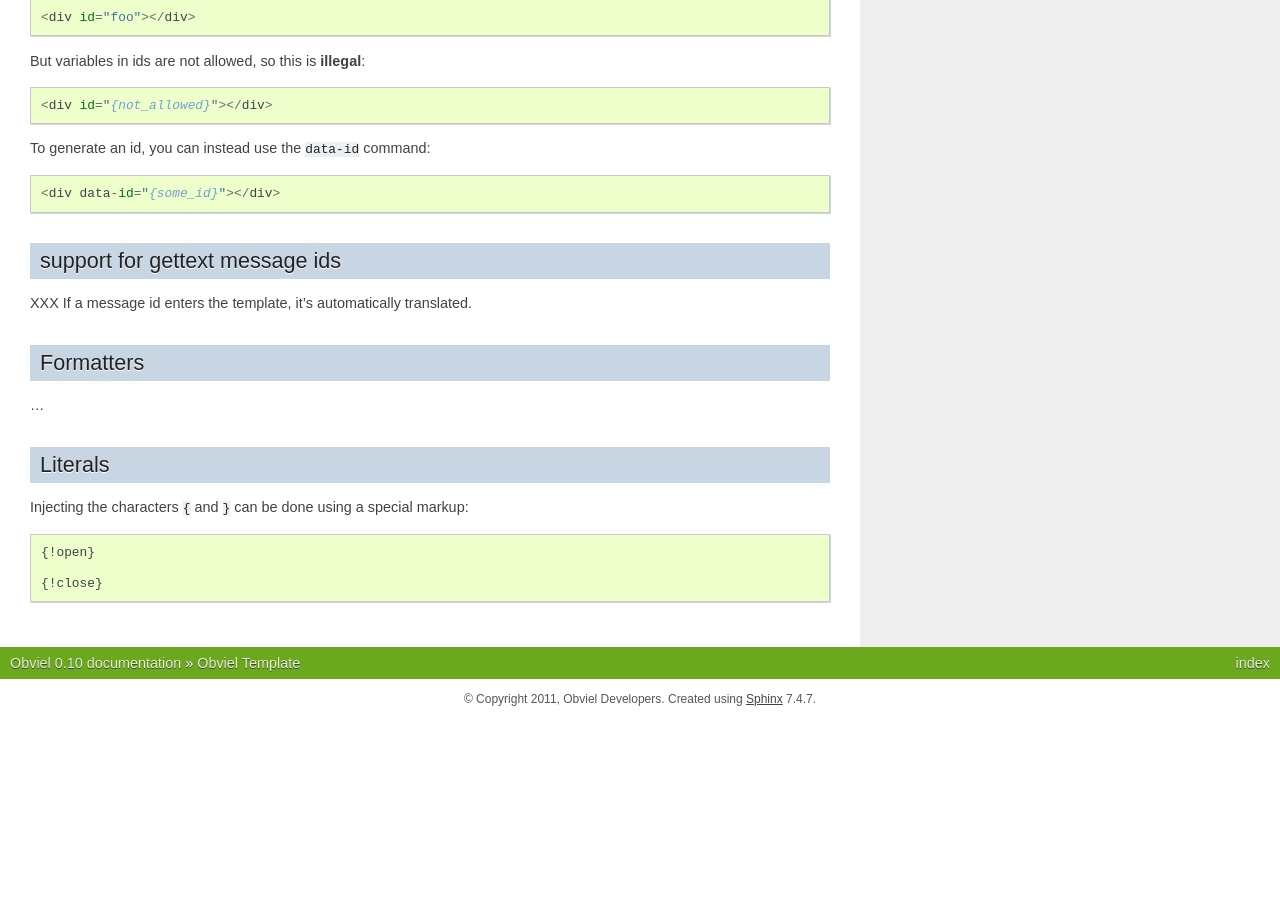
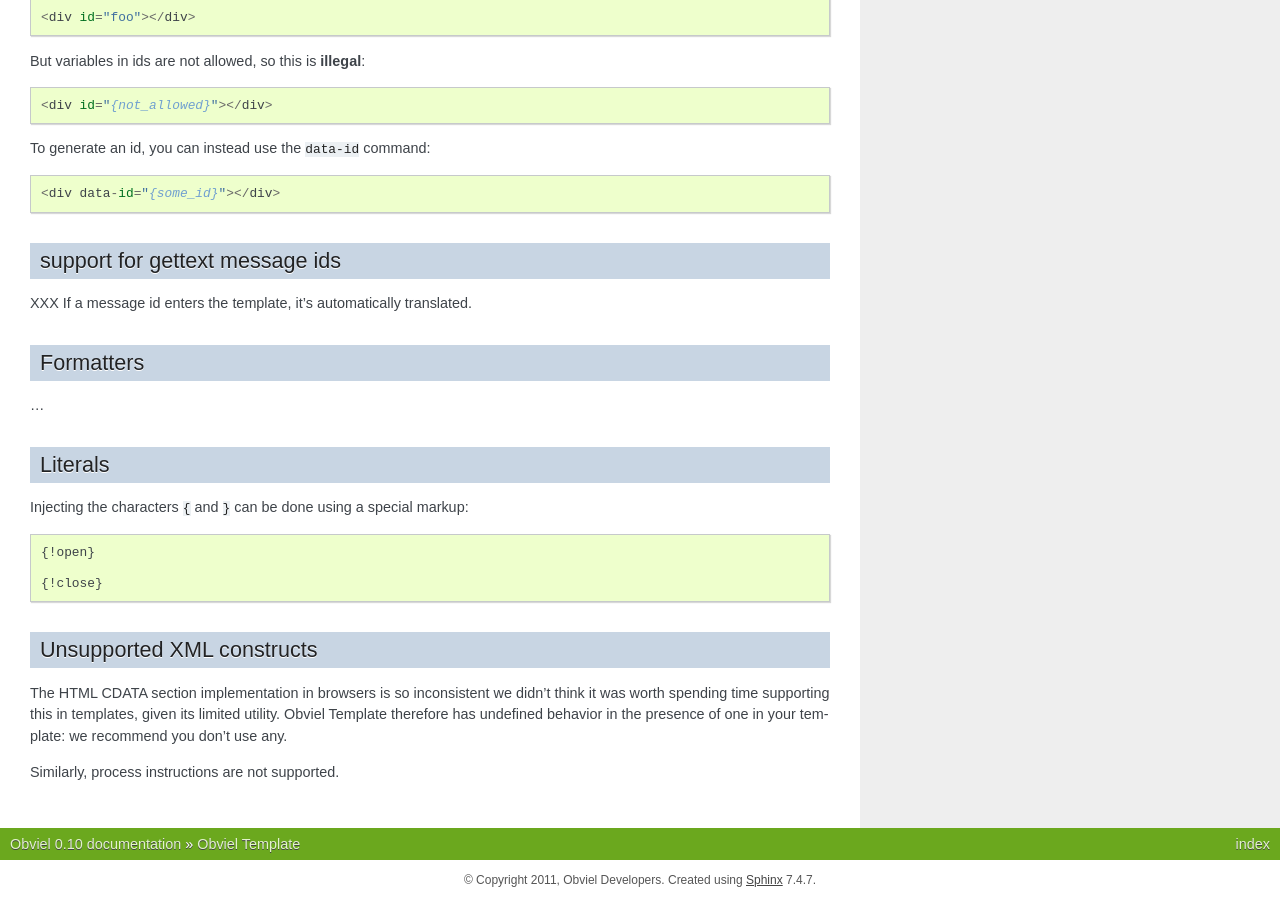
Before and after one commit to obviel/obviel, a Sphinx documentation site: the page built from doc/template.txt, in a window 1280 px wide and 900 px high, scrolled down 8066 px. Built offline with Sphinx 7.4.7, drawn with Linux system fonts in a browser that asks for light colours; before the commit the page ends 8785 px from its top, so only the background shows below that.

Commit message:
A note on unsupported constructs.

```diff
--- a/doc/template.txt
+++ b/doc/template.txt
@@ -474,3 +474,13 @@ markup::
   {!open}
 
   {!close}
+
+Unsupported XML constructs
+--------------------------
+
+The HTML CDATA section implementation in browsers is so inconsistent we
+didn't think it was worth spending time supporting this in templates, given
+its limited utility. Obviel Template therefore has undefined behavior in
+the presence of one in your template: we recommend you don't use any.
+
+Similarly, process instructions are not supported.
```
